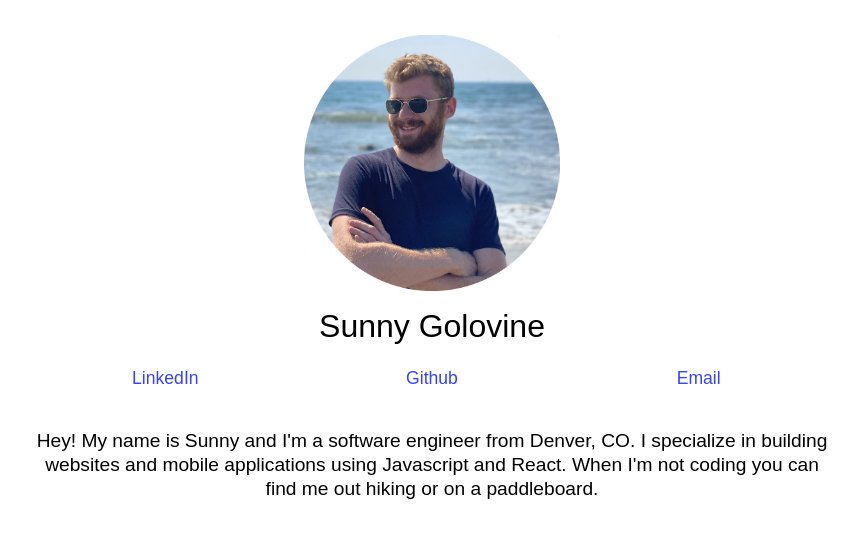
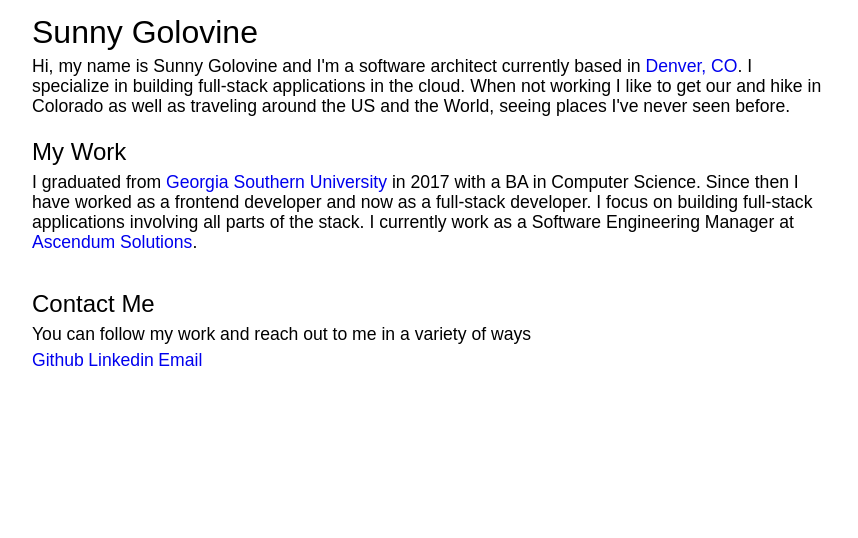
Before and after one commit to sgolovine/www-2024, a plain HTML site: page app/index.html in a window 1280 px wide. Shown: the whole page, without its empty margins (208-1066 px from the left). Drawn offline with Linux system fonts and the light colour scheme.

Commit message:
make simpler - update content

```diff
--- a/app/index.html
+++ b/app/index.html
@@ -9,36 +9,46 @@
     />
 
     <!-- CSS -->
-    <link rel="stylesheet" href="reset.css" />
-    <link rel="stylesheet" href="styles.css" />
+    <link rel="stylesheet" href="/reset.css" />
+    <link rel="stylesheet" href="/styles.css" />
 
     <title>Sunny Golovine</title>
   </head>
   <body>
     <div class="container">
-      <div class="header-container">
-        <div class="header-img">
-          <img
-            src="./profile_picture.jpeg"
-            alt="profile picture"
-            height="256"
-            width="256"
-          />
-        </div>
-        <h1 class="header-header">Sunny Golovine</h1>
-        <div class="links-container">
-          <a class="link-item" href="https://linkedin.com/in/SunnyGolovine"
-            >LinkedIn</a
+      <!-- Main Website Body -->
+
+      <!-- Intro Section -->
+      <h1>Sunny Golovine</h1>
+      <p>
+        Hi, my name is Sunny Golovine and I'm a software architect currently
+        based in <a href="https://en.wikipedia.org/wiki/Denver">Denver, CO</a>.
+        I specialize in building full-stack applications in the cloud. When not
+        working I like to get our and hike in Colorado as well as traveling
+        around the US and the World, seeing places I've never seen before.
+      </p>
+
+      <div class="section">
+        <h2>My Work</h2>
+        <p>
+          I graduated from
+          <a href="https://www.georgiasouthern.edu/"
+            >Georgia Southern University</a
           >
-          <a class="link-item" href="https://github.com/sgolovine">Github</a>
-          <a class="link-item" href="mailto:hey@sunny.gg">Email</a>
-        </div>
-        <p class="header-intro">
-          Hey! My name is Sunny and I'm a software engineer from Denver, CO. I
-          specialize in building websites and mobile applications using
-          Javascript and React. When I'm not coding you can find me out hiking
-          or on a paddleboard.
+          in 2017 with a BA in Computer Science. Since then I have worked as a
+          frontend developer and now as a full-stack developer. I focus on
+          building full-stack applications involving all parts of the stack. I
+          currently work as a Software Engineering Manager at
+          <a href="https://ascendum.com/">Ascendum Solutions</a>.
         </p>
+      </div>
+
+      <div class="section">
+        <h2>Contact Me</h2>
+        <p>You can follow my work and reach out to me in a variety of ways</p>
+        <a href="https://www.github.com/sgolovine">Github</a>
+        <a href="https://www.linkedin.com/in/SunnyGolovine">Linkedin</a>
+        <a href="mailto:sunny@golovinemail.org">Email</a>
       </div>
     </div>
   </body>
--- a/app/styles.css
+++ b/app/styles.css
@@ -1,75 +1,39 @@
-:root {
-  --content-width: 800px;
-
-  /* Spacing */
-  --space-05: 0.5rem;
-  --space-1: 1rem;
-  --space-2: 1.2rem;
-  --space-3: 1.5rem;
-  --space-4: 2rem;
-  --space-5: 2.5rem;
-
-  /* Fonts */
-  --font-header: 2rem;
-  --font-subheader: 1.75rem;
-  --font-intro: 1.2rem;
-  --font-link: 1.1rem;
-
-  /* Colors */
-  --link-color: #3742fa;
-}
-
 body {
   font-family: sans-serif;
 }
 
+h1 {
+  font-size: 2rem;
+}
+
+h2 {
+  font-size: 1.5rem;
+}
+
+p {
+  font-size: 1.1rem;
+  line-height: 1.25rem;
+  padding-top: 0.5rem;
+  padding-bottom: 0.5rem;
+}
+
+a {
+  font-size: 1.1rem;
+  text-decoration: none;
+}
+
+a:hover {
+  text-decoration: underline;
+}
+
 .container {
   padding: 1rem;
-  max-width: var(--content-width);
-  text-align: center;
+  max-width: 800px;
   margin-left: auto;
   margin-right: auto;
 }
 
-.header-img {
-  padding-top: var(--space-2);
-  padding-bottom: var(--space-1);
+.section {
+  padding-top: 1rem;
+  padding-bottom: 1rem;
 }
-
-.header-container {
-  display: flex;
-  flex-direction: column;
-  justify-content: center;
-}
-
-.header-header {
-  font-size: var(--space-4);
-}
-
-
-.header-intro {
-  padding-top: var(--space-1);
-  font-size: var(--font-intro);
-  line-height: var(--space-3);
-}
-
-.links-container {
-  padding-top: var(--space-2);
-  padding-bottom: var(--space-1);
-  display: grid;
-  grid-template-columns: repeat(3, 1fr);
-}
-
-.link-item {
-  margin-left: var(--space-05);
-  margin-right: var(--space-05);
-  text-decoration: none;
-  font-size: var(--font-link);
-  border: 1px solid transparent;
-  padding: var(--space-05);
-  color: var(--link-color)
-}
-
-.link-item:active {
-  border: 1px solid var(--link-color);
-}
```
Also changed, not shown: build.js (deleted, +0 -70 lines), package.json (deleted, +0 -21 lines), README.md, app/profile_picture.jpeg (deleted), 1 other file.
